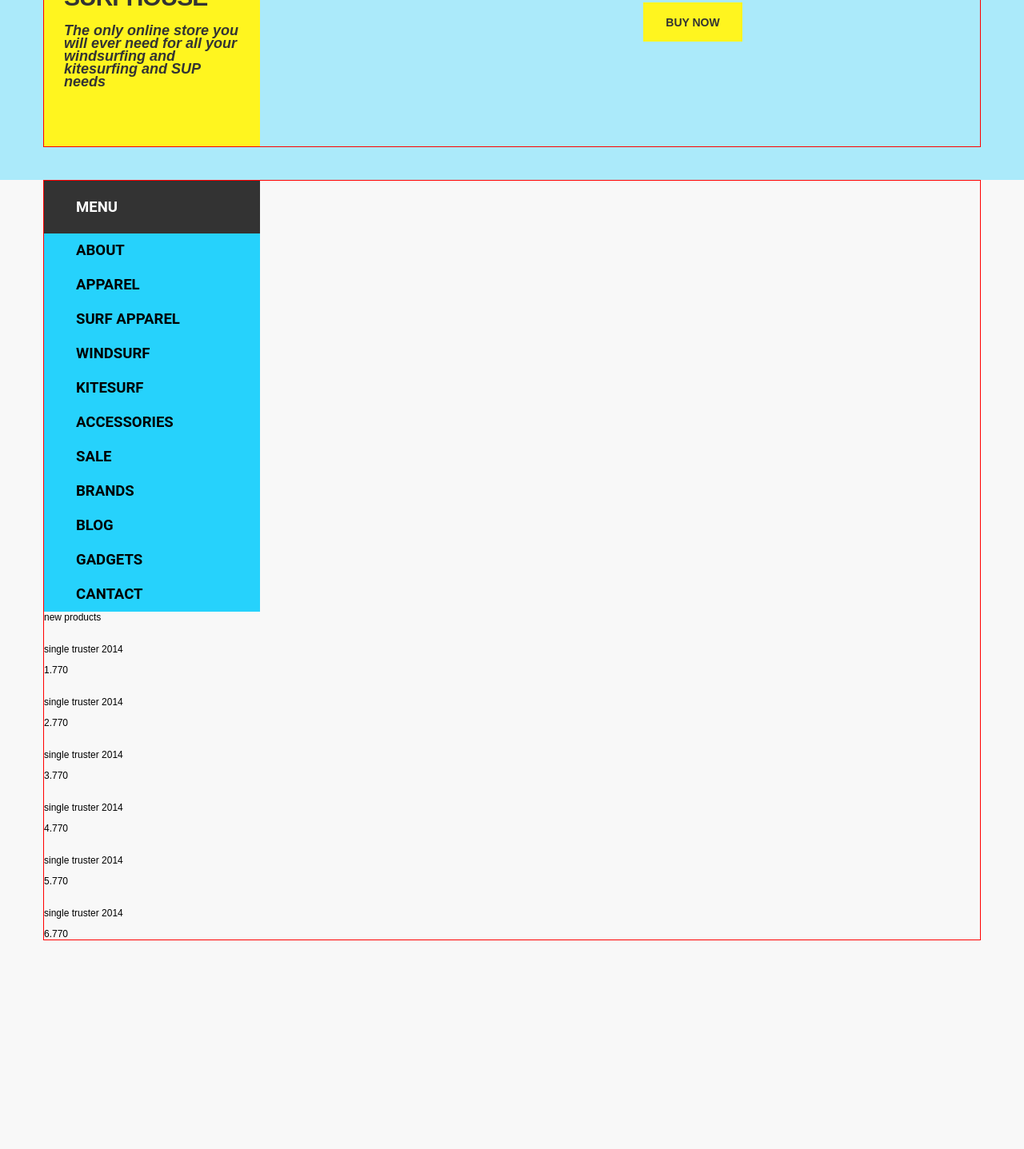
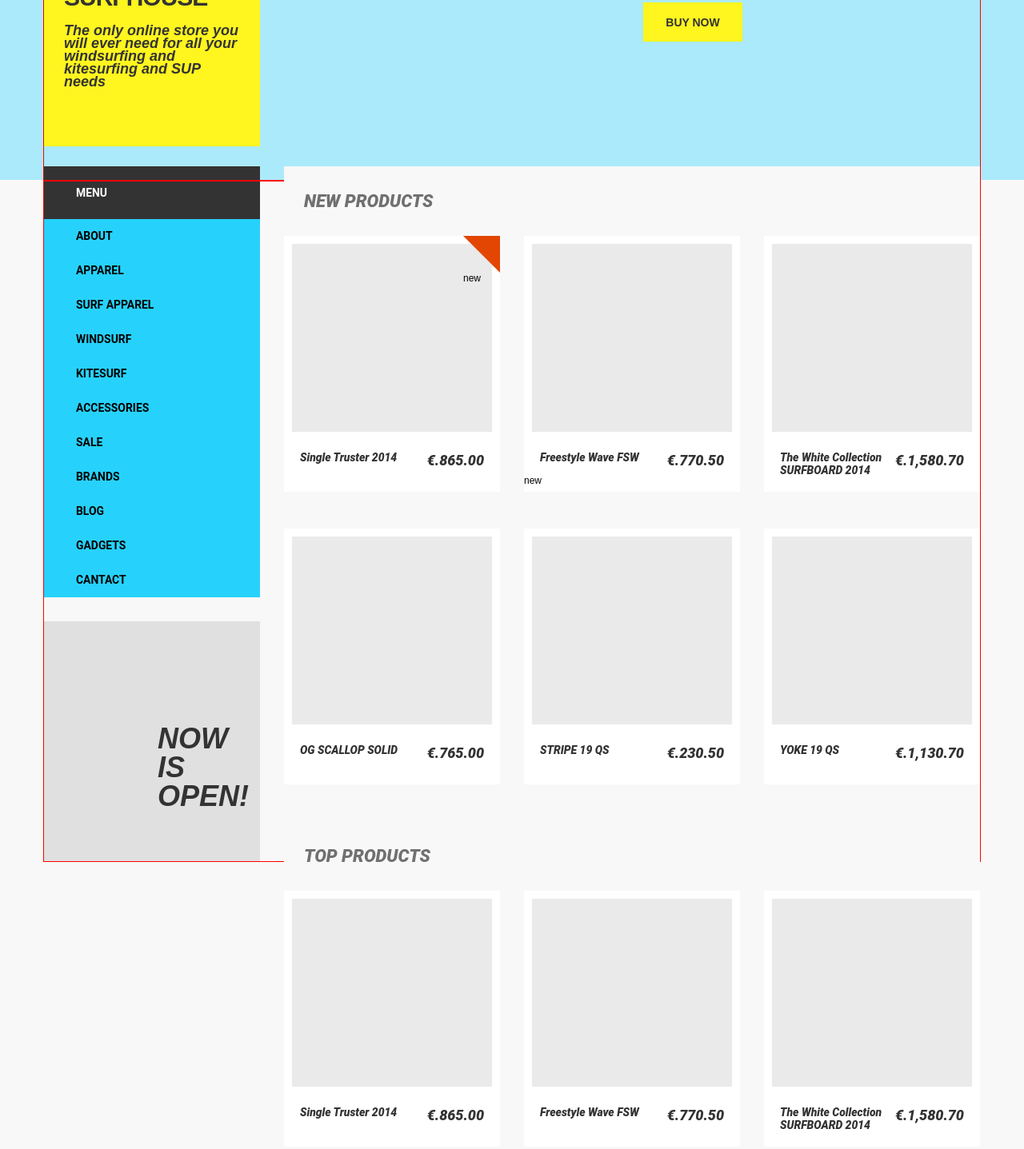
Before and after one commit to Stakhow/home, a plain HTML site: page surfhouse/index.html in a window 1280 px wide. Shown: the part 472-1909 px from the top of the page at 80% size. Before the commit the page ends 1648 px from the top, so only its background shows below. Drawn offline with Linux system fonts and the light colour scheme; files whose address does not match are found by name.

Commit message:
add content

```diff
--- a/surfhouse/css/style.css
+++ b/surfhouse/css/style.css
@@ -1,5 +1,7 @@
+html {
+    font-size: 12px;
+}
 body {
-    font-size: 12px;
     outline: none;
     background-color: #f8f8f8;
 }
@@ -351,7 +353,82 @@ nav {
 
     margin: 10px 25px;
 }
+.menu {
+    width: 270px;
+    font-family: Roboto, sans-serif;
+    margin-top: 25px;
+}
+ /* -------Style for "Menu" --------*/
+.menu__header {
+    height: 66px;
+    background-color: #333;
+    display: -webkit-box;
+    display: -ms-flexbox;
+    display: flex;
+    -webkit-box-align: center;
+    -ms-flex-align: center;
+    align-items: center;
+}
+.menu__header span {
+    color: #fff;
+    font-size: 1.16rem;
+    font-weight: 700;
+    text-transform: uppercase;
+    margin-left: 40px;
+}
+.menu__item {
+    display: -webkit-box;
+    display: -ms-flexbox;
+    display: flex;
+    -webkit-box-orient: vertical;
+    -webkit-box-direction: normal;
+    -ms-flex-flow: column;
+    flex-flow: column;
+    background-color: #26d2fc;
 
+}
+.menu__item-link {
+    font-size: 1.16rem;
+    font-weight: 700;
+    color: #000;
+    text-transform: uppercase;
+    line-height: 1;
+    width: 270px;
+    height: 43px;
+    display: -webkit-box;
+    display: -ms-flexbox;
+    display: flex;
+    -webkit-box-align: center;
+    -ms-flex-align: center;
+    align-items: center;
+}
+.menu__item-link:hover{
+    background-color: #333;
+    color: #fff;
+}
+.menu__item-link span{
+    margin-left: 40px;
+}
+/*----------now is open--------------*/
+.now-is-open{
+    width: 270px;
+    max-height: 300px;
+    background-color: #e0e0e0;
+    margin-top: 30px;
+
+}
+.now-is-open span {
+    display: block;
+    color: #333333;
+    font-family: "Raleway", sans-serif;
+    font-size: 3rem;
+    font-weight: 800;
+    font-style: italic;
+    text-transform: uppercase;
+    margin: 129px 19px 73px 142px;
+    text-align: left;
+    line-height: 1;
+}
 /*---------banner-slider--------------*/
 
 .banner-slider {
@@ -360,6 +437,8 @@ nav {
     display: -ms-flexbox;
     display: flex;
     -ms-flex-flow: column;
+    -webkit-box-orient: vertical;
+    -webkit-box-direction: normal;
     flex-flow: column;
 
 }
@@ -447,51 +526,114 @@ nav {
     text-transform: uppercase;
     color: #333;
 }
-/*--------section of main content---------*/
-.menu {
-    width: 270px;
-    background-color: #26d2fc;
-    font-family: Roboto, sans-serif;
-
-}
- /* -------Style for "Menu" --------*/
-.menu__header {
-    height: 66px;
-    background-color: #333;
+/*----------PRODUCTS--------------*/
+#content .wrapper {
     display: -webkit-box;
     display: -ms-flexbox;
     display: flex;
-    -webkit-box-align: center;
-    -ms-flex-align: center;
-    align-items: center;
+    -webkit-box-pack: justify;
+    -ms-flex-pack: justify;
+    justify-content: space-between;
+    position: relative;
 }
-.menu__header span {
-    color: #fff;
-    font-size: 1.16rem;
-    font-weight: 700;
-    text-transform: uppercase;
-    margin-left: 40px;
-}
-.menu__item {
-    display: flex;
-    flex-flow: column;
+.products {
+    width: 870px;
+    position: absolute;
+    right: 0;
+    top: -18px;
 
 }
-.menu__item-link {
+.products__heading {
+    color: #707070;
+    font-family: "Roboto";
+    font-style: italic;
+    font-size: 1.83rem;
+    font-weight: 800;
+    text-transform: uppercase;
+    padding: 31px 25px;
+    background-color: #f8f8f8;
+}
+.products__container {
+    display: -webkit-box;
+    display: -ms-flexbox;
+    display: flex;
+    -webkit-box-orient: horizontal;
+    -webkit-box-direction: normal;
+    -ms-flex-flow: row wrap;
+    flex-flow: row wrap;
+    -webkit-box-pack: justify;
+    -ms-flex-pack: justify;
+    justify-content: space-between;
+}
+
+
+.products__item {
+    display: inline;
+    width: 270px;
+    height: 320px;
+    background-color: #fff;
+    margin-bottom: 46px;
+    position: relative;
+}
+
+.new-label {
+    width: 46px;
+    height: 46px;
+    position: absolute;
+    top: 0;
+    right: 0;
+
+}
+.new-label_bg{
+    width: 0;
+    height: 0;
+	border-top: 46px solid #e24602;
+	border-left: 46px solid transparent;
+
+
+}
+.new span {
+    position: absolute;
+    margin: 7px 4px;
+    top: 0;
+    right: 0;
+    color: #ffffff;
+    font-family: Roboto, sans-serif;
+    font-size: 0.75rem;
+    font-weight: 400;
+    text-transform: uppercase;
+}
+
+.products__item:hover {
+    -webkit-box-shadow: 0 0 5px rgba(0, 0, 0, .5);
+    box-shadow: 0 0 5px rgba(0, 0, 0, .5);
+}
+.products__image {
+    width: 250px;
+    height: 235px;
+    background-color: #eaeaea;
+    margin: 10px;
+}
+/*-----------item decrtiption text--------*/
+.item__desc {
+    color: #333333;
+    font-family: "Roboto", sans-serif;
     font-size: 1.16rem;
-    font-weight: 700;
-    color: #000;
-    text-transform: uppercase;
-    line-height: 1;
-    width: 270px;
-    height: 43px;
+    font-style: italic;
+    font-weight: 800;
+    text-transform: capitalize;
+    display: -webkit-box;
+    display: -ms-flexbox;
     display: flex;
-    align-items: center;
+    -webkit-box-pack: justify;
+    -ms-flex-pack: justify;
+    justify-content: space-between;
 }
-.menu__item-link:hover{
-    background-color: #333;
-    color: #fff;
+.item__desc span {
+    padding-top: 15px;
+    font-size: 1.5rem;
+    margin-right: 20px;
 }
-.menu__item-link span{
-    margin-left: 40px;
+.item__desc p {
+    margin-left: 20px;
 }
--- a/surfhouse/index.html
+++ b/surfhouse/index.html
@@ -70,26 +70,8 @@
                     <h2>welcome to surfhouse</h2>
                     <p>The only online store you will ever need for all your windsurfing and kitesurfing and SUP needs</p>
                 </div>
-            </div>
-            <div class="banner-slider">
-                <div class="banner-slider__item">
-                    <div class="banner-slider__content">
-                        <h1>JP Funride 2014</h1>
-                        <p>Super easy going freeride boards based on the X-Cite Ride shape concept with additional control and super easy jibing. </p>
-                    </div>
-                    <div class="banner-slider__btn">
-                            <a class="banner-slider__btn-prev" href="#"><span class="icon-chevron-left"></span></a>
-                            <a class="banner-slider__btn-next" href="#"><span class="icon-chevron-right"></span></a>
-                    </div>
-                </div>
-                <a class="banner__button" href="#">buy now</a>
-            </div>
-        </div>
-
-    </section>
-    <section id="content">
-        <div class="wrapper">
-            <div class="menu">
+                 <!----------------------MENU  --------------------------->
+                 <div class="menu">
                 <div class="menu__header">
                     <span>menu</span>
                 </div>
@@ -107,49 +89,108 @@
                     <a class="menu__item-link" href="#"><span>cantact</span></a>
                 </div>
             </div>
-            <div class="content">
-                <div class="content__heading">new products</div>
+            <div class="now-is-open"><span>Now is open!</span></div>
+            </div>
+            <div class="banner-slider">
+                <div class="banner-slider__item">
+                    <div class="banner-slider__content">
+                        <h1>JP Funride 2014</h1>
+                        <p>Super easy going freeride boards based on the X-Cite Ride shape concept with additional control and super easy jibing. </p>
+                    </div>
+                    <div class="banner-slider__btn">
+                        <a class="banner-slider__btn-prev" href="#"><span class="icon-chevron-left"></span></a>
+                        <a class="banner-slider__btn-next" href="#"><span class="icon-chevron-right"></span></a>
+                    </div>
+                </div>
+                <a class="banner__button" href="#">buy now</a>
+            </div>
+        </div>
+
+    </section>
+    <section id="content">
+        <div class="wrapper">
+
+
+            <!----------------------Products of site--------------------------->
+            <div class="products">
+ <!----------------------NEW products--------------------------->
                 <div class="new-products">
-                    <div class="new-products__item">
-                        <div class="item__image"><img src="" alt=""></div>
-                        <div class="item__desc">
-                            <p>single truster 2014</p>
-                            <span>1.770</span>
+                    <div class="products__heading">new products</div>
+                    <div class="products__container">
+                        <div class="products__item">
+                            <div class="products__image"><img src="" alt=""></div>
+                            <div class="item__desc">
+                                <p>single truster 2014</p><span>€.865.00</span></div>
+                                <div class="new-label"><div class="new-label_bg"></div><span>new</span></div>
+                        </div>
+
+                        <div class="products__item">
+                            <div class="products__image"><img src="" alt=""></div>
+                            <div class="item__desc">
+                                <p>Freestyle Wave FSW</p><span>€.770.50</span></div>
+                                <div class="hot-label"><span>new</span></div>
+                        </div>
+                        <div class="products__item">
+                            <div class="products__image"><img src="" alt=""></div>
+                            <div class="item__desc">
+                                <p>The White Collection<br/>SURFBOARD 2014</p><span>€.1,580.70</span></div>
+                        </div>
+                        <div class="products__item">
+                            <div class="products__image"><img src="" alt=""></div>
+                            <div class="item__desc">
+                                <p>OG SCALLOP SOLID</p><span>€.765.00</span></div>
+                        </div>
+                        <div class="products__item">
+                            <div class="products__image"><img src="" alt=""></div>
+                            <div class="item__desc">
+                                <p>STRIPE 19 QS</p><span>€.230.50</span></div>
+                        </div>
+                        <div class="products__item">
+                            <div class="products__image"><img src="" alt=""></div>
+                            <div class="item__desc">
+                                <p>YOKE 19 QS</p><span>€.1,130.70</span></div>
                         </div>
                     </div>
-                    <div class="new-products__item">
-                        <div class="item__image"><img src="" alt=""></div>
-                        <div class="item__desc">
-                            <p>single truster 2014</p>
-                            <span>2.770</span>
+                </div>
+      <!-----------------TOP products--------------->
+                <div class="top-products">
+                    <div class="products__heading">top products</div>
+                    <div class="products__container">
+                        <div class="products__item">
+                            <div class="products__image"><img src="" alt=""></div>
+                            <div class="item__desc">
+                                <p>single truster 2014</p><span>€.865.00</span></div>
+                        </div>
+                        <div class="products__item">
+                            <div class="products__image"><img src="" alt=""></div>
+                            <div class="item__desc">
+                                <p>Freestyle Wave FSW</p><span>€.770.50</span></div>
+                        </div>
+                        <div class="products__item">
+                            <div class="products__image"><img src="" alt=""></div>
+                            <div class="item__desc">
+                                <p>The White Collection<br/>SURFBOARD 2014</p><span>€.1,580.70</span></div>
                         </div>
                     </div>
-                    <div class="new-products__item">
-                        <div class="item__image"><img src="" alt=""></div>
-                        <div class="item__desc">
-                            <p>single truster 2014</p>
-                            <span>3.770</span>
+                </div>
+      <!-----------------SALE products--------------->
+           <div class="sale-products">
+                    <div class="products__heading">sale products</div>
+                    <div class="products__container">
+                        <div class="products__item">
+                            <div class="products__image "><img src="" alt=""></div>
+                            <div class="item__desc">
+                                <p>single truster 2014</p><span>€.865.00</span></div>
                         </div>
-                    </div>
-                    <div class="new-products__item">
-                        <div class="item__image"><img src="" alt=""></div>
-                        <div class="item__desc">
-                            <p>single truster 2014</p>
-                            <span>4.770</span>
+                        <div class="products__item">
+                            <div class="products__image"><img src="" alt=""></div>
+                            <div class="item__desc">
+                                <p>Freestyle Wave FSW</p><span>€.770.50</span></div>
                         </div>
-                    </div>
-                    <div class="new-products__item">
-                        <div class="item__image"><img src="" alt=""></div>
-                        <div class="item__desc">
-                            <p>single truster 2014</p>
-                            <span>5.770</span>
-                        </div>
-                    </div>
-                    <div class="new-products__item">
-                        <div class="item__image"><img src="" alt=""></div>
-                        <div class="item__desc">
-                            <p>single truster 2014</p>
-                            <span>6.770</span>
+                        <div class="products__item">
+                            <div class="products__image"><img src="" alt=""></div>
+                            <div class="item__desc">
+                                <p>The White Collection<br/>SURFBOARD 2014</p><span>€.1,580.70</span></div>
                         </div>
                     </div>
                 </div>
```
